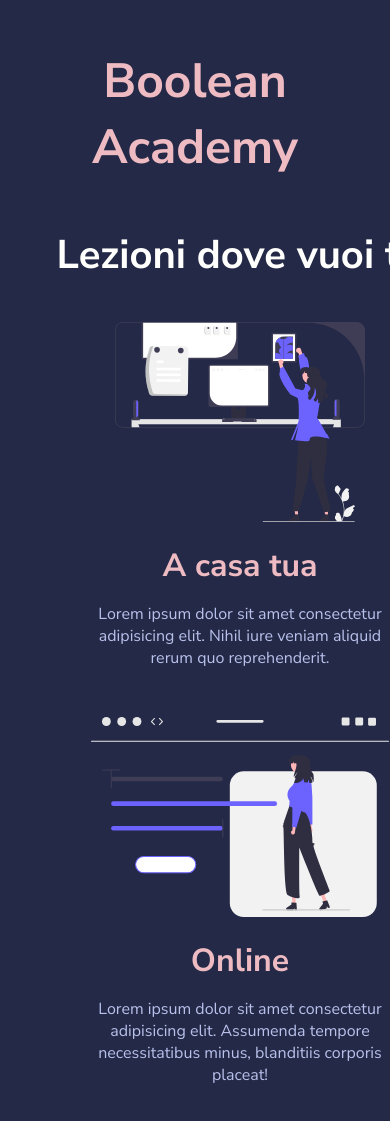
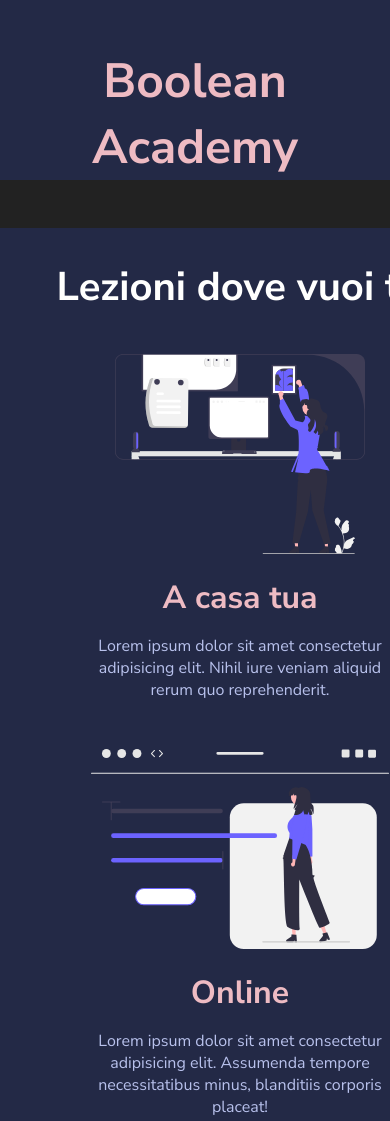
Before and after one commit to marcoarnulfo/html-css-resp-wannabe, a plain HTML site: page index.html in a window 390 px wide. Shown: the top 1121 px of the page. Drawn offline with Linux system fonts and the light colour scheme.

Commit message:
add color

```diff
--- a/css/style.css
+++ b/css/style.css
@@ -136,6 +136,7 @@ img {
 }
 
 @media screen and (max-width:480px) {
+
     .row{
         flex-wrap: wrap;
         flex-direction: column;
@@ -149,6 +150,7 @@ img {
 
     h1{
         font-size: 3rem;
+        padding-top: 3rem;
     }
 
     .lessons h2{
@@ -174,16 +176,32 @@ img {
     }
 
     h2.text-center{
+        padding-top: 3rem;
         font-size: 3rem;
+    }
+
+    .container h2{
+        padding-top: 2rem;
     }
 
     h3{
         font-size: 2rem;
     }
 
-
     li{
         text-align: left;
         font-size: 1.3rem;
     }
+
+    body{
+        background-color: #222222;
+    }
+
+    header, .lessons{
+        background-color: #232946;
+    }
+
+    .site-header {
+        margin-top: 0;
+    }
 }
```
